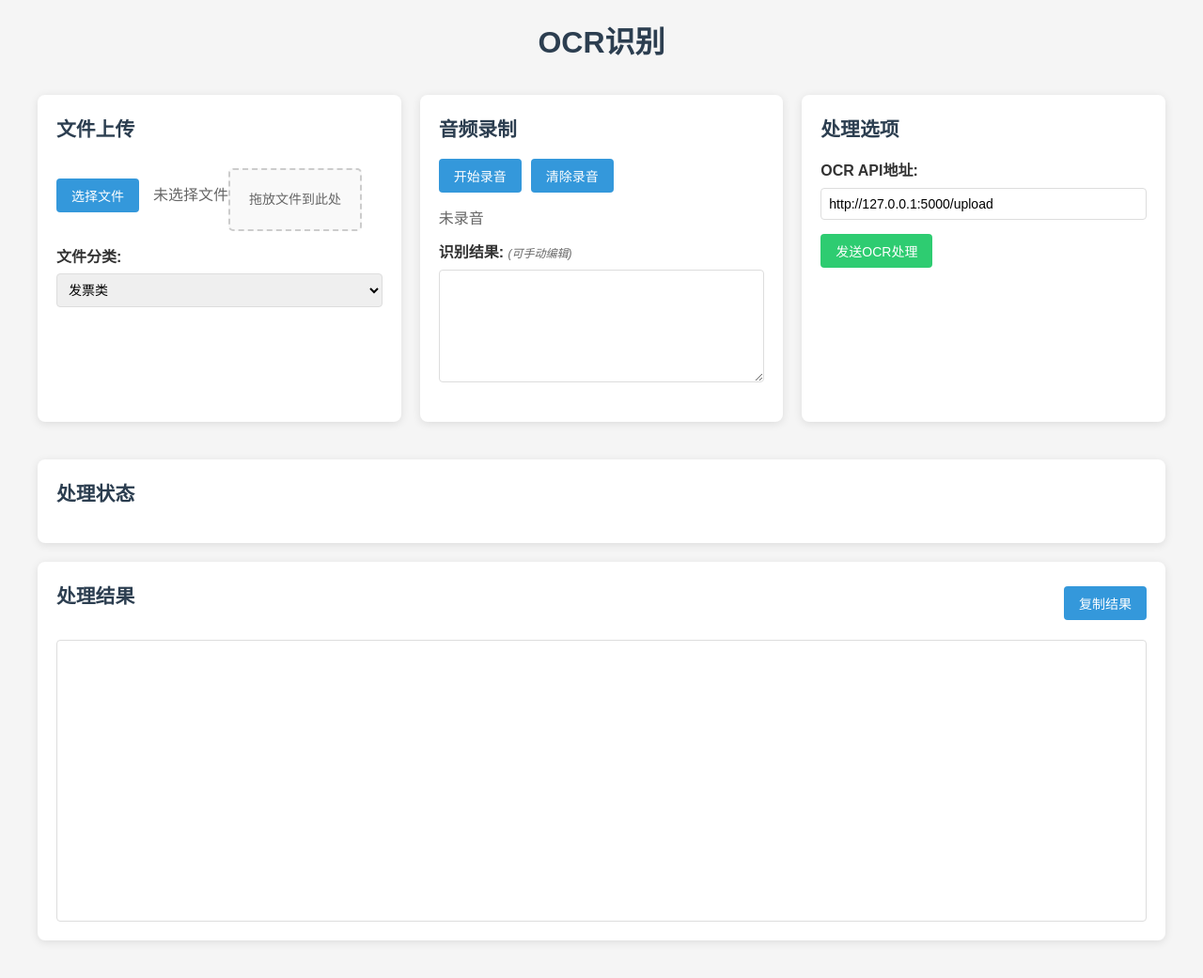
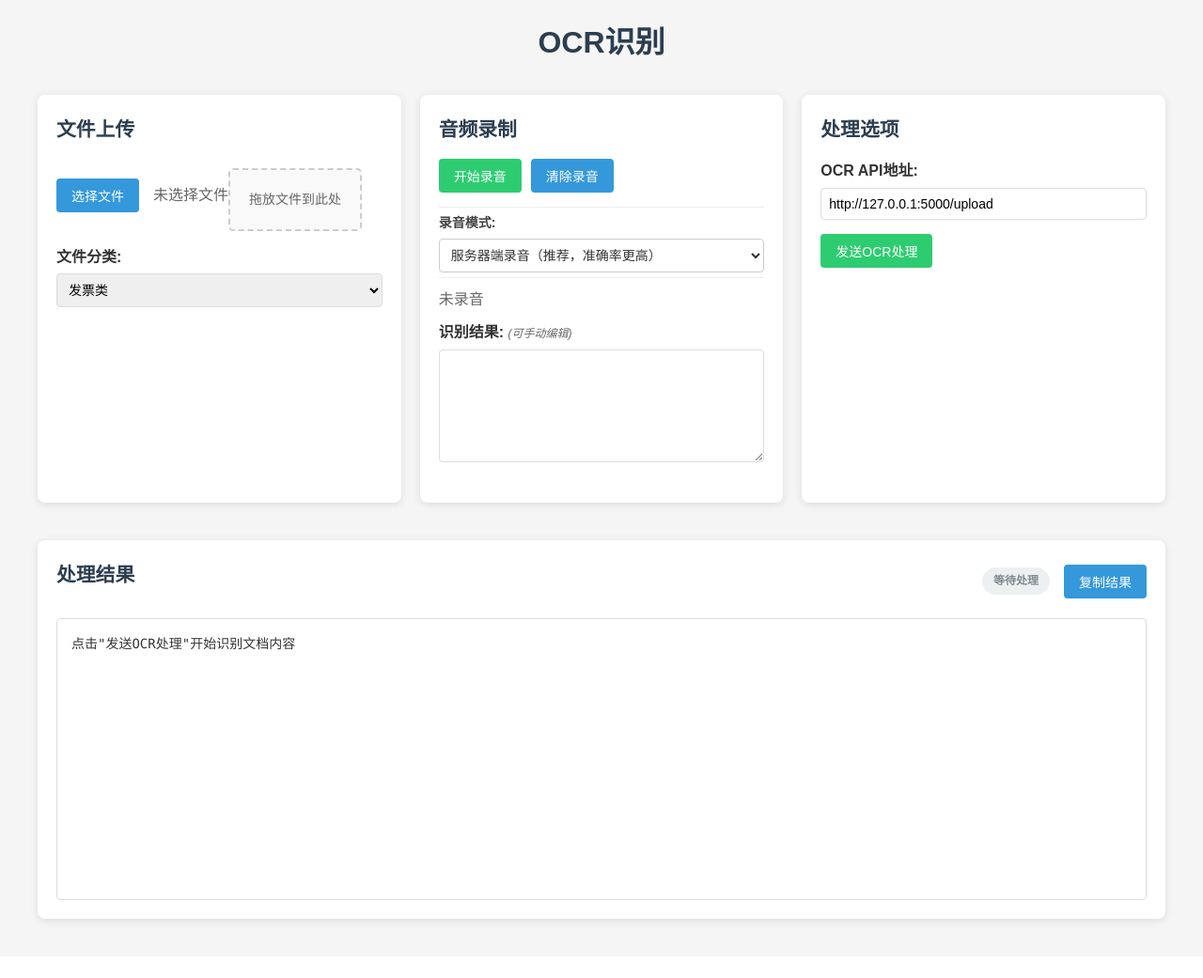
Before and after one commit to SakuraFubukii/FunASR, a Flask app: page / in a window 1280 px wide. Shown: the whole page at 94% size. After the commit the page ends 986 px from the top, so only its background shows below. Run offline with Flask 3, Linux system fonts and the light colour scheme; some libraries are stand-ins or nearby versions.

Commit message:
Refactor OCR Audio Recognition System to Web Version
- Updated README_zh.md to reflect changes for the web version of the OCR audio recognition system.
- Enhanced web/app.py to support server-side audio recording and added threading for audio processing.
- Improved UI in web/static/css/style.css and web/templates/index.html for better user experience and added recording mode selection.
- Modified web/static/js/app.js to handle recording mode changes and update UI accordingly.
- Updated web_launcher.py to include command-line options for debugging and browser auto-launching.
- Added error handling and logging for audio processing and recording functionalities.

```diff
--- a/web/app.py
+++ b/web/app.py
@@ -15,6 +15,8 @@ import threading
 import queue
 from funasr import AutoModel
 import base64
+import pyaudio
+import datetime
 
 # 初始化Flask应用和SocketIO
 app = Flask(__name__)
@@ -96,10 +98,12 @@ FILE_CATEGORIES = {
     "其他类": ["其他", "未分类"]
 }
 
-# 音频参数
+# 音频参数 - 与桌面端保持一致
 SAMPLE_RATE = 16000
-# 与桌面端保持一致的音频块大小（600ms）
-DESKTOP_CHUNK_SIZE = int(SAMPLE_RATE * 600 / 1000)  # 9600 samples
+CHUNK_DURATION_MS = 600
+CHUNK_SIZE_SAMPLES = int(SAMPLE_RATE * CHUNK_DURATION_MS / 1000)  # 9600 samples
+CHANNELS = 1
+FORMAT = pyaudio.paInt16
 # Web Audio API使用的缓冲区大小（2的幂）
 WEB_BUFFER_SIZE = 16384
 
@@ -107,6 +111,9 @@ WEB_BUFFER_SIZE = 16384
 models = {}
 audio_queues = {}
 recorded_texts = {}
+# 跟踪服务器录音状态
+server_recording = {}
+audio_recorders = {}
 
 def allowed_file(filename):
     """检查文件类型是否允许上传"""
@@ -133,14 +140,80 @@ def initialize_model(sid):
             models[sid] = AutoModel(model="E:\Huggingface\models\paraformer-zh-streaming", disable_update=True)
             audio_queues[sid] = queue.Queue()
             recorded_texts[sid] = ""
+            server_recording[sid] = False
             return True
         except Exception as e:
             print(f"模型加载失败: {e}")
             return False
     return True
 
+def audio_recorder_thread(sid):
+    """服务端录音线程"""
+    if sid not in server_recording or sid not in audio_queues or sid not in models:
+        return
+
+    try:
+        print(f"启动服务端录音线程 - 会话 {sid}")
+        p = pyaudio.PyAudio()
+
+        # 打开音频流
+        stream = p.open(
+            format=FORMAT,
+            channels=CHANNELS,
+            rate=SAMPLE_RATE,
+            input=True,
+            frames_per_buffer=CHUNK_SIZE_SAMPLES
+        )
+
+        # 持续录音，直到停止信号
+        while server_recording.get(sid, False):
+            try:
+                # 读取音频数据
+                data = stream.read(CHUNK_SIZE_SAMPLES, exception_on_overflow=False)
+                # 转换为float32格式，与桌面端保持一致
+                audio_data = np.frombuffer(data, dtype=np.int16).astype(np.float32) / 32768.0
+
+                # 输出调试信息
+                if not hasattr(audio_recorder_thread, 'log_counter'):
+                    audio_recorder_thread.log_counter = 0
+                if audio_recorder_thread.log_counter % 10 == 0:
+                    rms = np.sqrt(np.mean(audio_data ** 2))
+                    min_val = np.min(audio_data)
+                    max_val = np.max(audio_data)
+                    print(f"服务端录音: 长度={len(audio_data)}, 范围=[{min_val:.4f}, {max_val:.4f}], RMS={rms:.6f}")
+                audio_recorder_thread.log_counter += 1
+
+                # 放入队列
+                audio_queues[sid].put(audio_data)
+
+            except Exception as e:
+                print(f"服务端录音错误: {e}")
+                break
+
+    except Exception as e:
+        print(f"服务端录音线程异常: {e}")
+        import traceback
+        traceback.print_exc()
+
+    finally:
+        # 清理资源
+        if 'stream' in locals():
+            try:
+                stream.stop_stream()
+                stream.close()
+            except:
+                pass
+
+        if 'p' in locals():
+            try:
+                p.terminate()
+            except:
+                pass
+
+        print(f"服务端录音线程已终止 - 会话 {sid}")
+
 def process_audio(sid):
-    """音频处理函数 - 与桌面端保持一致的参数"""
+    """音频处理函数"""
     if sid not in models or sid not in audio_queues:
         return
 
@@ -148,7 +221,7 @@ def process_audio(sid):
     chunk_count = 0
 
     try:
-        while True:
+        while server_recording.get(sid, False) or not audio_queues[sid].empty():
             try:
                 # 从队列获取音频数据
                 speech_chunk = audio_queues[sid].get(timeout=1.0)
@@ -278,7 +351,7 @@ def handle_disconnect():
         del recorded_texts[sid]
 
 @socketio.on('start_recording')
-def handle_start_recording():
+def handle_start_recording(data=None):
     """开始录音"""
     sid = request.sid
 
@@ -286,21 +359,66 @@ def handle_start_recording():
         emit('error', {'message': '模型初始化失败'})
         return
 
+    # 获取录音模式 - 'browser' 或 'server'
+    mode = data.get('mode', 'browser') if data else 'browser'
+    print(f"开始录音 - 模式: {mode}")
+
     # 清空之前的录音文本
     recorded_texts[sid] = ""
 
-    # 启动音频处理线程
-    threading.Thread(target=process_audio, args=(sid,), daemon=True).start()
+    if mode == 'server':
+        # 服务端录音模式
+        server_recording[sid] = True
 
-    emit('recording_status', {'status': 'started'})
+        # 启动服务端录音线程
+        recorder_thread = threading.Thread(
+            target=audio_recorder_thread,
+            args=(sid,),
+            daemon=True
+        )
+        audio_recorders[sid] = recorder_thread
+        recorder_thread.start()
+
+        # 启动音频处理线程
+        process_thread = threading.Thread(
+            target=process_audio,
+            args=(sid,),
+            daemon=True
+        )
+        process_thread.start()
+
+        emit('recording_status', {'status': 'started', 'mode': 'server'})
+    else:
+        # 浏览器录音模式 (原有功能)
+        # 启动音频处理线程
+        threading.Thread(target=process_audio, args=(sid,), daemon=True).start()
+        emit('recording_status', {'status': 'started', 'mode': 'browser'})
 
 @socketio.on('stop_recording')
-def handle_stop_recording():
+def handle_stop_recording(data=None):
     """停止录音"""
     sid = request.sid
 
-    if sid in audio_queues:
-        audio_queues[sid].put(None)  # 发送结束信号
+    # 获取录音模式
+    mode = data.get('mode', 'browser') if data else 'browser'
+    print(f"停止录音 - 模式: {mode}")
+
+    if mode == 'server' and sid in server_recording:
+        # 停止服务端录音
+        server_recording[sid] = False
+
+        # 等待录音线程结束
+        if sid in audio_recorders and audio_recorders[sid].is_alive():
+            # 不等待超过2秒
+            audio_recorders[sid].join(timeout=2)
+
+        # 发送结束信号到音频队列
+        if sid in audio_queues:
+            audio_queues[sid].put(None)
+    else:
+        # 浏览器端录音模式
+        if sid in audio_queues:
+            audio_queues[sid].put(None)  # 发送结束信号
 
     # 返回完整的录音文本
     if sid in recorded_texts:
@@ -312,6 +430,10 @@ def handle_stop_recording():
 def handle_clear_recording():
     """清除录音"""
     sid = request.sid
+
+    # 确保录音已停止
+    if sid in server_recording and server_recording[sid]:
+        server_recording[sid] = False
 
     if sid in recorded_texts:
         recorded_texts[sid] = ""
@@ -381,6 +503,15 @@ def handle_audio_data(data):
 
 
 
+@socketio.on('get_recording_mode')
+def handle_get_recording_mode():
+    """获取当前支持的录音模式"""
+    emit('recording_modes', {
+        'modes': ['browser', 'server'],
+        'default': 'server',  # 将服务器端录音设为默认
+        'server_available': True  # 标记服务器端录音可用
+    })
+
 @socketio.on('check_file')
 def handle_check_file(data):
     """检查文件并返回自动分类结果"""
--- a/web/static/css/style.css
+++ b/web/static/css/style.css
@@ -23,10 +23,6 @@ body {
     display: grid;
     grid-template-columns: repeat(auto-fit, minmax(300px, 1fr));
     gap: 20px;
-    margin-bottom: 20px;
-}
-
-.status-panel {
     margin-bottom: 20px;
 }
 
@@ -99,6 +95,22 @@ h2 {
     cursor: not-allowed;
 }
 
+.btn.record-start {
+    background-color: #2ecc71;
+}
+
+.btn.record-start:hover {
+    background-color: #27ae60;
+}
+
+.btn.record-stop {
+    background-color: #e74c3c;
+}
+
+.btn.record-stop:hover {
+    background-color: #c0392b;
+}
+
 .form-group {
     margin-bottom: 15px;
 }
@@ -145,6 +157,64 @@ textarea {
     height: 120px;
 }
 
+#status-label {
+    color: #666;
+    margin-bottom: 10px;
+}
+
+.result-header {
+    display: flex;
+    justify-content: space-between;
+    align-items: center;
+    margin-bottom: 15px;
+}
+
+.status-actions {
+    display: flex;
+    align-items: center;
+    gap: 15px;
+}
+
+.status-indicator {
+    padding: 5px 12px;
+    border-radius: 15px;
+    font-size: 12px;
+    font-weight: bold;
+    text-transform: uppercase;
+    transition: all 0.3s ease;
+}
+
+.status-indicator.waiting {
+    background-color: #ecf0f1;
+    color: #7f8c8d;
+}
+
+.status-indicator.processing {
+    background-color: #3498db;
+    color: white;
+    animation: pulse 1.5s infinite;
+}
+
+.status-indicator.success {
+    background-color: #2ecc71;
+    color: white;
+}
+
+.status-indicator.error {
+    background-color: #e74c3c;
+    color: white;
+}
+
+@keyframes pulse {
+    0% { opacity: 1; }
+    50% { opacity: 0.7; }
+    100% { opacity: 1; }
+}
+
+.result-content {
+    position: relative;
+}
+
 #result-area {
     height: 300px;
     white-space: pre-wrap;
@@ -152,32 +222,23 @@ textarea {
     background-color: #fff;
     border: 1px solid #ddd;
     border-radius: 4px;
-    padding: 10px;
+    padding: 15px;
     font-family: 'Consolas', monospace;
     font-size: 14px;
+    line-height: 1.6;
+    color: #333;
+    transition: all 0.3s ease;
 }
 
-.progress-label {
-    color: #3498db;
-    margin-top: 10px;
-    min-height: 20px;
+#result-area:empty::before {
+    content: attr(placeholder);
+    color: #999;
+    font-style: italic;
 }
 
-#status-label {
+#result-area.loading {
+    background-color: #f8f9fa;
     color: #666;
-    margin-bottom: 10px;
-}
-
-#processing-status {
-    color: #666;
-    font-weight: bold;
-}
-
-.result-header {
-    display: flex;
-    justify-content: space-between;
-    align-items: center;
-    margin-bottom: 15px;
 }
 
 /* 拖放区域样式 */
@@ -201,6 +262,30 @@ textarea {
     font-size: 14px;
 }
 
+.recording-mode-container {
+    margin: 10px 0;
+    padding: 5px 0;
+    border-top: 1px solid #eee;
+    border-bottom: 1px solid #eee;
+}
+
+.recording-mode-container label {
+    display: block;
+    font-size: 14px;
+    margin-bottom: 5px;
+    color: #444;
+}
+
+.recording-mode-container select {
+    width: 100%;
+    padding: 8px;
+    border-radius: 4px;
+    border: 1px solid #ccc;
+    background-color: #fff;
+    font-size: 14px;
+    color: #333;
+}
+
 /* 响应式布局调整 */
 @media (max-width: 768px) {
     .top-controls {
--- a/web/static/js/app.js
+++ b/web/static/js/app.js
@@ -9,6 +9,8 @@ let selectedFile = null;
 let isRecording = false;
 let recordedText = "";
 let lastEditTime = 0; // 记录最后一次编辑时间
+let recordingMode = 'server'; // 默认使用服务器端录音
+let availableRecordingModes = ['browser', 'server']; // 可用的录音模式
 
 // DOM元素
 document.addEventListener('DOMContentLoaded', () => {
@@ -20,6 +22,16 @@ document.addEventListener('DOMContentLoaded', () => {
 
     // 初始化复制按钮
     initCopyButton();
+
+    // 设置初始状态
+    updateProcessingStatus('等待处理', 'waiting');
+
+    // 查询可用的录音模式
+    setTimeout(() => {
+        if (socket && socket.connected) {
+            socket.emit('get_recording_mode');
+        }
+    }, 1000); // 确保socket已连接
 });
 
 function connectSocket() {
@@ -34,6 +46,7 @@ function connectSocket() {
     socket.on('disconnect', () => {
         console.log('已断开与服务器的连接');
         updateStatus('已断开连接');
+        updateProcessingStatus('连接断开', 'error');
     });
 
     socket.on('model_status', (data) => {
@@ -52,7 +65,8 @@ function connectSocket() {
 
     socket.on('recording_status', (data) => {
         if (data.status === 'started') {
-            updateStatus('正在录音...');
+            const modeText = data.mode === 'server' ? '(服务器端)' : '(浏览器端)';
+            updateStatus(`正在录音...${modeText}`);
         } else if (data.status === 'stopped') {
             updateStatus('录音完成');
         } else if (data.status === 'cleared') {
@@ -64,6 +78,16 @@ function connectSocket() {
         recordedText = data.text;
     });
 
+    socket.on('recording_modes', (data) => {
+        availableRecordingModes = data.modes || ['browser', 'server'];
+        recordingMode = data.default || 'server';
+        const serverAvailable = data.server_available || false;
+
+        // 更新UI以显示当前录音模式
+        updateRecordingModeUI(recordingMode, serverAvailable);
+        console.log(`录音模式已加载，当前模式：${recordingMode}，可用模式：${availableRecordingModes.join(', ')}`);
+    });
+
     socket.on('file_category', (data) => {
         document.getElementById('category-select').value = data.category;
     });
@@ -71,6 +95,40 @@ function connectSocket() {
     socket.on('error', (data) => {
         showError(data.message);
     });
+}
+
+function updateRecordingModeUI(mode, serverAvailable) {
+    const recordingModeSelect = document.getElementById('recording-mode');
+
+    // 保存现有选项
+    const currentMode = recordingModeSelect.value;
+
+    // 清空所有选项
+    recordingModeSelect.innerHTML = '';
+
+    // 添加服务器模式选项
+    if (serverAvailable) {
+        const serverOption = document.createElement('option');
+        serverOption.value = 'server';
+        serverOption.textContent = '服务器端录音（推荐，准确率更高）';
+        recordingModeSelect.appendChild(serverOption);
+    }
+
+    // 添加浏览器模式选项
+    const browserOption = document.createElement('option');
+    browserOption.value = 'browser';
+    browserOption.textContent = '浏览器端录音';
+    recordingModeSelect.appendChild(browserOption);
+
+    // 设置当前选择的模式
+    if (availableRecordingModes.includes(currentMode)) {
+        recordingModeSelect.value = currentMode;
+    } else {
+        recordingModeSelect.value = mode;
+    }
+
+    // 保存当前模式
+    recordingMode = recordingModeSelect.value;
 }
 
 function initializeUI() {
@@ -113,6 +171,7 @@ function initializeUI() {
 
     // 录音按钮
     const recordButton = document.getElementById('record-button');
+    recordButton.className = 'btn record-start'; // 设置初始样式
     recordButton.addEventListener('click', toggleRecording);
 
     // 清除按钮
@@ -129,6 +188,13 @@ function initializeUI() {
         // 自动保存编辑的文本
         saveEditedText();
     }, 1000)); // 1秒延迟，避免频繁发送
+
+    // 录音模式选择
+    const recordingModeSelect = document.getElementById('recording-mode');
+    recordingModeSelect.addEventListener('change', () => {
+        recordingMode = recordingModeSelect.value;
+        console.log(`录音模式已更改为: ${recordingMode}`);
+    });
 
     // 发送处理按钮
     const processButton = document.getElementById('process-button');
@@ -167,7 +233,10 @@ async function toggleRecording() {
 
 async function startRecording() {
     try {
-        // 请求麦克风权限
+        console.log(`开始录音，模式: ${recordingMode}`);
+
+        if (recordingMode === 'browser') {
+            // 浏览器端录音模式 - 需要请求麦克风权限
             mediaStream = await navigator.mediaDevices.getUserMedia({
                 audio: {
                     sampleRate: 16000,
@@ -237,13 +306,16 @@ async function startRecording() {
                     expectedChunkSize: DESKTOP_CHUNK_SIZE
                 });
             };
+        }
 
-        // 通知服务器开始录音
-        socket.emit('start_recording');
+        // 通知服务器开始录音，指定录音模式
+        socket.emit('start_recording', { mode: recordingMode });
 
         // 更新UI
         isRecording = true;
-        document.getElementById('record-button').textContent = '停止录音';
+        const recordButton = document.getElementById('record-button');
+        recordButton.textContent = '停止录音';
+        recordButton.className = 'btn record-stop';
         updateStatus('正在录音...');
 
         // 清空识别结果
@@ -258,6 +330,8 @@ async function startRecording() {
 
 function stopRecording() {
     // 停止录音
+    if (recordingMode === 'browser') {
+        // 浏览器录音模式下，需要清理浏览器端资源
         if (mediaStream) {
             mediaStream.getTracks().forEach(track => track.stop());
         }
@@ -269,20 +343,33 @@ function stopRecording() {
         if (audioContext) {
             audioContext.close();
         }
+    }
 
-    // 通知服务器停止录音
-    socket.emit('stop_recording');
+    // 通知服务器停止录音，指定录音模式
+    socket.emit('stop_recording', { mode: recordingMode });
 
     // 更新UI
     isRecording = false;
-    document.getElementById('record-button').textContent = '开始录音';
+    const recordButton = document.getElementById('record-button');
+    recordButton.textContent = '开始录音';
+    recordButton.className = 'btn record-start';
     updateStatus('录音完成');
 }
 
 function clearRecording() {
+    // 如果正在录音，先停止录音
+    if (isRecording) {
+        stopRecording();
+    }
+
     // 清除录音文本
     document.getElementById('recognition-result').value = '';
     recordedText = '';
+
+    // 重置按钮样式
+    const recordButton = document.getElementById('record-button');
+    recordButton.textContent = '开始录音';
+    recordButton.className = 'btn record-start';
 
     // 通知服务器清除录音
     socket.emit('clear_recording');
@@ -307,9 +394,9 @@ function processOCR() {
     processButton.disabled = true;
     processButton.textContent = '处理中...';
 
-    updateProgress('正在准备数据...');
-    document.getElementById('processing-status').textContent = '处理状态：发送请求中...';
-    document.getElementById('result-area').textContent = '正在发送请求，请稍候...';
+    // 设置处理状态
+    updateProcessingStatus('正在识别', 'processing');
+    document.getElementById('result-area').textContent = '正在识别内容，请稍候...';
 
     // 获取当前编辑框中的文本（可能已被用户编辑）
     const currentText = document.getElementById('recognition-result').value;
@@ -341,34 +428,28 @@ function processOCR() {
         method: 'POST',
         body: formData
     })
-    .then(response => response.json())
+    .then(response => {
+        return response.json();
+    })
     .then(result => {
-        updateProgress('处理完成');
-        document.getElementById('processing-status').textContent = '处理状态：完成';
+        updateProcessingStatus('识别完成', 'success');
         displayResult(result);
 
         // 恢复按钮状态
         processButton.disabled = false;
         processButton.textContent = '发送OCR处理';
-
-        // 3秒后清除进度信息
-        setTimeout(() => {
-            updateProgress('');
-        }, 3000);
     })
     .catch(error => {
-        updateProgress('处理失败');
-        document.getElementById('processing-status').textContent = '处理状态：失败';
-        document.getElementById('result-area').textContent = `处理失败: ${error.message}`;
+        console.error('处理失败:', error);
+        updateProcessingStatus('识别失败', 'error');
 
         // 恢复按钮状态
         processButton.disabled = false;
         processButton.textContent = '发送OCR处理';
 
-        // 3秒后清除进度信息
-        setTimeout(() => {
-            updateProgress('');
-        }, 3000);
+        // 显示错误信息
+        document.getElementById('result-area').textContent = `识别失败: ${error.message || '网络错误或服务器无响应'}`;
+        showError(`识别失败: ${error.message || '网络错误或服务器无响应'}`);
     });
 }
 
@@ -382,8 +463,25 @@ function updateStatus(status) {
     document.getElementById('status-label').textContent = status;
 }
 
-function updateProgress(message) {
-    document.getElementById('progress-label').textContent = message;
+function updateProcessingStatus(status, type = 'waiting') {
+    const statusElement = document.getElementById('processing-status');
+    const resultArea = document.getElementById('result-area');
+
+    // 更新状态文本和样式
+    statusElement.textContent = status;
+    statusElement.className = `status-indicator ${type}`;
+
+    // 根据状态类型添加加载样式
+    if (type === 'processing') {
+        resultArea.classList.add('loading');
+    } else {
+        resultArea.classList.remove('loading');
+    }
+}
+
+function updateProgress(message, progress = 0) {
+    // 进度条功能已移除，保留函数以避免错误
+    console.log(`Progress: ${message} (${progress}%)`);
 }
 
 function saveEditedText() {
@@ -432,13 +530,24 @@ function saveEditedText() {
 
 function displayResult(result) {
     const resultArea = document.getElementById('result-area');
-    const processingStatus = document.getElementById('processing-status');
-
-    // 更新处理状态信息
-    processingStatus.textContent = `处理状态: ${result.status || 'Unknown'} | 处理时间: ${result.processing_time || 'Unknown'} | 文件分类: ${document.getElementById('category-select').value}`;
 
     // 格式化并显示结果
     let formattedResult = '';
+
+    // 添加处理信息头部
+    const category = document.getElementById('category-select').value;
+    const fileInfo = selectedFile ? `文件: ${selectedFile.name} (${(selectedFile.size / 1024).toFixed(1)}KB)` : '无文件';
+    const audioInfo = recordedText ? `音频识别: ${recordedText.substring(0, 50)}${recordedText.length > 50 ? '...' : ''}` : '无音频';
+
+    formattedResult += `=== 处理信息 ===\n`;
+    formattedResult += `文件分类: ${category}\n`;
+    formattedResult += `${fileInfo}\n`;
+    formattedResult += `${audioInfo}\n`;
+    formattedResult += `处理状态: ${result.status || 'success'}\n`;
+    if (result.processing_time) {
+        formattedResult += `处理时间: ${result.processing_time}\n`;
+    }
+    formattedResult += `\n=== OCR识别结果 ===\n`;
 
     // 处理OCR结果
     const ocrResult = result.result;
--- a/web/templates/index.html
+++ b/web/templates/index.html
@@ -41,6 +41,13 @@
                     <button id="record-button" class="btn">开始录音</button>
                     <button id="clear-button" class="btn">清除录音</button>
                 </div>
+                <div class="recording-mode-container">
+                    <label for="recording-mode">录音模式:</label>
+                    <select id="recording-mode">
+                        <option value="server" selected>服务器端录音（推荐，准确率更高）</option>
+                        <option value="browser">浏览器端录音</option>
+                    </select>
+                </div>
                 <p id="status-label">未录音</p>
                 <div class="form-group">
                     <label for="recognition-result">识别结果: <span class="hint">(可手动编辑)</span></label>
@@ -58,28 +65,25 @@
                     <input type="text" id="api-url" value="http://127.0.0.1:5000/upload">
                 </div>
                 <button id="process-button" class="btn primary">发送OCR处理</button>
-                <p id="progress-label" class="progress-label"></p>
             </div>
         </div>
 
-        <!-- 状态显示区域 -->
-        <div class="status-panel">
-            <div class="panel">
-                <h2>处理状态</h2>
-                <p id="processing-status"></p>
-            </div>
-        </div>
-
-        <!-- 下方区域：处理结果 -->
+        <!-- 结果区域：合并处理状态和结果显示 -->
         <div class="bottom-section">
-            <!-- 结果显示区域 -->
             <div class="panel" id="result-panel">
                 <div class="result-header">
                     <h2>处理结果</h2>
-                    <button id="copy-result" class="btn">复制结果</button>
+                    <div class="status-actions">
+                        <span id="processing-status" class="status-indicator">等待处理</span>
+                        <button id="copy-result" class="btn">复制结果</button>
+                    </div>
                 </div>
-                <div class="text-area-container">
-                    <pre id="result-area"></pre>
+
+                <!-- 结果显示区 -->
+                <div class="result-content">
+                    <div class="text-area-container">
+                        <pre id="result-area" placeholder="处理结果将在这里显示...">点击"发送OCR处理"开始识别文档内容</pre>
+                    </div>
                 </div>
             </div>
         </div>
```
Also changed, not shown: web_launcher.py (+46 -41 lines), README.md, README_zh.md. Lines whose indentation alone changed are shown as unchanged.
